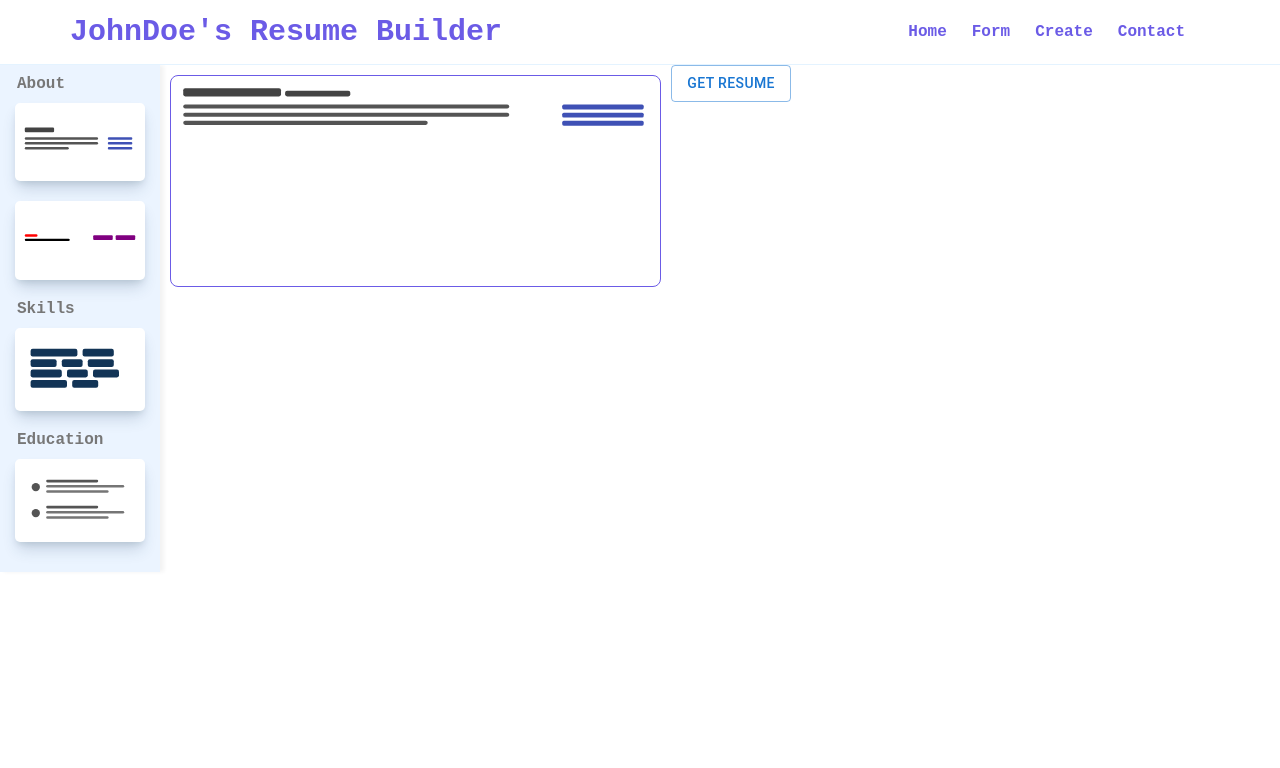
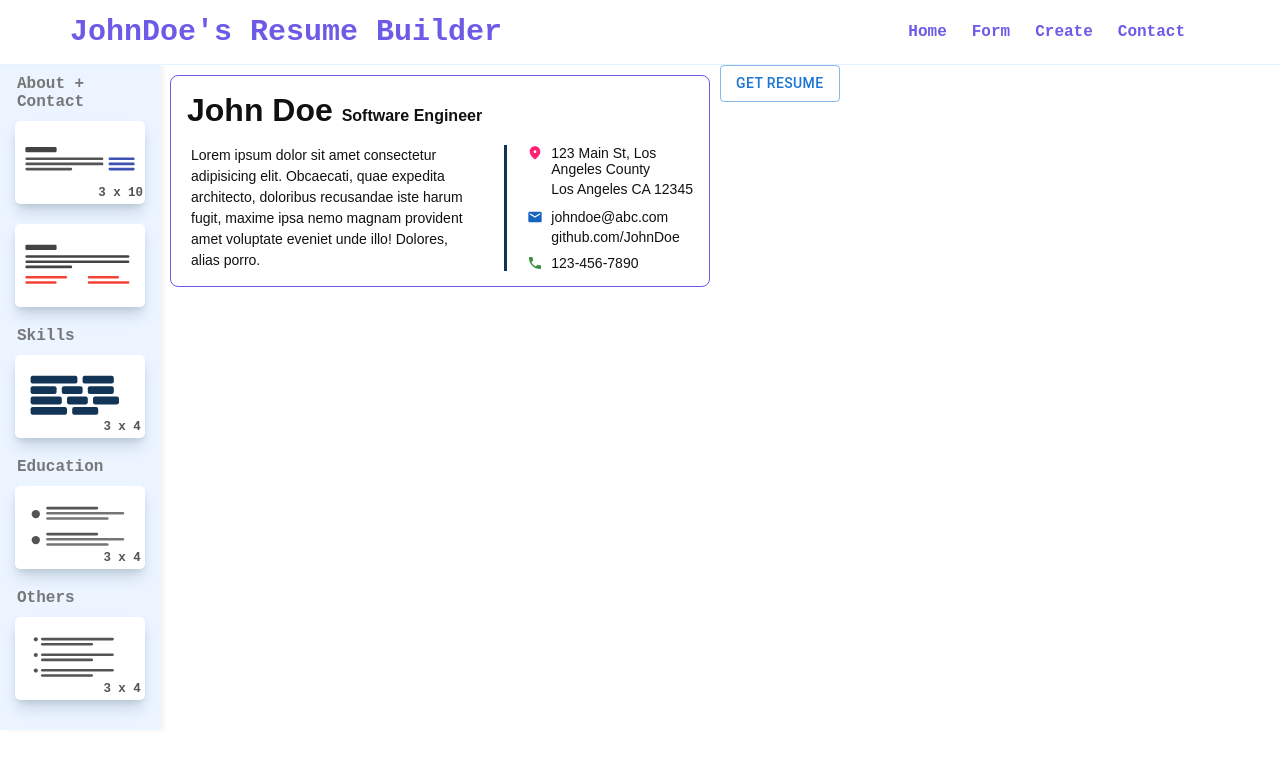
Before and after one commit to GourabPaul007/ResumeBuilder-Frontend, a React (Create React App) app: page /create in a window 1280 px wide. Shown: the top 768 px of the page. Built offline with nearby package versions, Linux system fonts and the light colour scheme.

Commit message:
fixed onLayoutChange, finally! added othersBlock1 & aboutBlock1 some minor changes

```diff
--- a/src/pages/CreatePage.css
+++ b/src/pages/CreatePage.css
@@ -15,10 +15,10 @@
 }
 
 .middleGrid {
-  width: 42%;
+  width: 46%;
 }
 
 .rightForm {
-  width: 50%;
+  width: 46%;
   z-index: 1;
 }
--- a/src/pages/CreatePage.tsx
+++ b/src/pages/CreatePage.tsx
@@ -14,34 +14,35 @@ import MiddleGrid from "./CreatePage/MiddleGrid";
 
 const CreatePage: React.FC = (props) => {
   // layout is an array of objects, see the demo for more complete usage
-  const [layout, setLayout] = React.useState<GridItem[]>([
+  // const [layout, setLayout] = React.useState<GridItem[]>([
+  //   { name: "about1()uuid()", i: "about1()uuid()", x: 0, y: 0, w: 10, h: 22, isResizable: false },
+  //   // { i: "education", x: 6, y: 22, w: 4, h: 24, isResizable: true },
+  //   // { i: "skills", x: 6, y: 46, w: 4, h: 24, isResizable: true },
+  //   // { i: "skills1", x: 6, y: 70, w: 4, h: 24, isResizable: true },
+  //   // { i: "projects", x: 2, y: 0, w: 2, h: 2 },
+  //   // { i: "others", x: 2, y: 2, w: 2, h: 2 },
+  //   // { i: "skills", x: 2, y: 4, w: 2, h: 2 },
+  // ]);
+
+  const [layout, setLayout] = React.useState<GridItem[]>([]);
+  const [items, setItems] = React.useState<GridItem[]>([
     { name: "about1()uuid()", i: "about1()uuid()", x: 0, y: 0, w: 10, h: 22, isResizable: false },
-    // { i: "education", x: 6, y: 22, w: 4, h: 24, isResizable: true },
-    // { i: "skills", x: 6, y: 46, w: 4, h: 24, isResizable: true },
-    // { i: "skills1", x: 6, y: 70, w: 4, h: 24, isResizable: true },
-    // { i: "projects", x: 2, y: 0, w: 2, h: 2 },
-    // { i: "others", x: 2, y: 2, w: 2, h: 2 },
-    // { i: "skills", x: 2, y: 4, w: 2, h: 2 },
-  ]);
-
-  const [items, setItems] = React.useState<{ name: string; x: number; y: number; w: number; h: number }[]>([
-    { name: "about1", x: 0, y: 0, w: 10, h: 22 },
   ]);
 
   // TODO: MAKE A COPY OF LAYOUT FOR STUFFS
   const makeItemsArray = (layout: any) => {
-    const newItems: { name: string; x: number; y: number; w: number; h: number }[] = [];
-    layout.forEach((element: any) => {
-      newItems.push({
-        name: element.i.substring(0, element.i.indexOf(" ")),
-        x: element.x,
-        y: element.y,
-        w: element.w,
-        h: element.h,
-      });
-    });
-    console.log(items);
-    setItems(newItems);
+    // const newItems: { name: string; x: number; y: number; w: number; h: number }[] = [];
+    // layout.forEach((element: any) => {
+    //   newItems.push({
+    //     name: element.i.substring(0, element.i.indexOf(" ")),
+    //     x: element.x,
+    //     y: element.y,
+    //     w: element.w,
+    //     h: element.h,
+    //   });
+    // });
+    // console.log(items);
+    // setItems(newItems);
   };
 
   function onLayoutChange(layout: GridItem[]) {
@@ -49,11 +50,10 @@ const CreatePage: React.FC = (props) => {
     console.log(layout);
   }
 
-  function addBlock(width: number = 1, height: number = 1, itemName: string) {
-    // let itemName = `test${layout.length}`;
+  function addItem(width: number = 1, height: number = 1, itemName: string) {
     itemName = itemName + "()uuid()" + uuidv1();
-    for (let i = 0; i < layout.length; i++) {
-      const element = layout[i];
+    for (let i = 0; i < items.length; i++) {
+      const element = items[i];
       if (
         element.i.substring(0, element.i.indexOf("()uuid()")) == itemName.substring(0, itemName.indexOf("()uuid()"))
       ) {
@@ -62,8 +62,8 @@ const CreatePage: React.FC = (props) => {
         return;
       }
     }
-    setLayout(
-      layout.concat({
+    setItems(
+      items.concat({
         name: itemName,
         i: itemName,
         x: Infinity,
@@ -74,7 +74,7 @@ const CreatePage: React.FC = (props) => {
       })
     );
     // onLayoutChange(layout);
-    console.log("pushed", layout);
+    console.log("pushed", items);
   }
 
   return (
@@ -83,10 +83,10 @@ const CreatePage: React.FC = (props) => {
 
       <div className="createPageWrapper">
         <div className="leftMenu">
-          <LeftMenu addBlock={addBlock} />
+          <LeftMenu addBlock={addItem} />
         </div>
         <div className="middleGrid">
-          <MiddleGrid layout={layout} onLayoutChange={onLayoutChange} />
+          <MiddleGrid layout={items} onLayoutChange={onLayoutChange} />
         </div>
         <div className="rightForm">
           <Button
@@ -98,7 +98,7 @@ const CreatePage: React.FC = (props) => {
                 headers: {
                   "Content-Type": "application/json", //This is required
                 },
-                body: JSON.stringify(makeItemsArray(layout)),
+                body: JSON.stringify(makeItemsArray(items)),
               })
                 .then((data) => {
                   console.log(data);
--- a/src/pages/CreatePage/LeftMenu.tsx
+++ b/src/pages/CreatePage/LeftMenu.tsx
@@ -3,6 +3,7 @@ import { makeStyles } from "@mui/styles";
 import * as React from "react";
 import { AboutIcon1, AboutIcon2 } from "./icons/aboutIcons";
 import { EducationIcon1 } from "./icons/educationIcons";
+import { OthersIcon1 } from "./icons/othersIcons";
 import { SkillsIcon1 } from "./icons/skillsIcons";
 
 const useStyles = makeStyles((theme) => ({
@@ -52,20 +53,28 @@ const LeftMenu: React.FC<LeftMenuProps> = (props) => {
           boxShadow: "4px 0px 4px 0px rgba(0, 0, 0, 0.05)",
         }}
       >
-        <div style={{ marginLeft: 12, color: "#777" }}>About</div>
+        {/* About + Contact */}
+        <div style={{ marginLeft: 12, color: "#777" }}>About + Contact</div>
         <div className={styles.eachIcon} onClick={() => props.addBlock(10, 6, "about1")}>
           <AboutIcon1 />
         </div>
         <div className={styles.eachIcon} onClick={() => props.addBlock(2, 2, "about2")}>
           <AboutIcon2 />
         </div>
+        {/* Skills */}
         <div style={{ marginLeft: 12, color: "#777" }}>Skills</div>
         <div className={styles.eachIcon} onClick={() => props.addBlock(4, 20, "skills1")}>
           <SkillsIcon1 />
         </div>
+        {/* Educations */}
         <div style={{ marginLeft: 12, color: "#777" }}>Education</div>
         <div className={styles.eachIcon} onClick={() => props.addBlock(4, 20, "educations1")}>
           <EducationIcon1 />
+        </div>
+        {/* Others */}
+        <div style={{ marginLeft: 12, color: "#777" }}>Others</div>
+        <div className={styles.eachIcon} onClick={() => props.addBlock(4, 20, "others1")}>
+          <OthersIcon1 />
         </div>
       </div>
     </>
--- a/src/pages/CreatePage/MiddleGrid.tsx
+++ b/src/pages/CreatePage/MiddleGrid.tsx
@@ -10,6 +10,8 @@ import { SkillsBlueprint1 } from "./blueprints/skillsBlueprints";
 import { SkillsBlock1 } from "./blocks/skillsBlocks";
 import { makeStyles } from "@mui/styles";
 import { EducationBlock1 } from "./blocks/educationBlocks";
+import { OthersBlock1 } from "./blocks/othersBlocks";
+import { AboutWithContactBlock1, AboutWithContactBlock2 } from "./blocks/aboutBlocks";
 // import ResponsiveReactGridLayout from "react-grid-layout";
 const ResponsiveReactGridLayout = WidthProvider(Responsive);
 
@@ -58,10 +60,10 @@ const MiddleGrid: React.FC<MiddleGridProps> = (props) => {
       </ReactGridLayout> */}
       <ResponsiveReactGridLayout
         className="layout"
-        // onLayoutChange={props.onLayoutChange}
+        onLayoutChange={props.onLayoutChange}
         // onResizeStop={props.onLayoutChange}
-        onDragStop={props.onLayoutChange}
-        onDrop={props.onLayoutChange}
+        // onDragStop={props.onLayoutChange}
+        // onDrop={props.onLayoutChange}
         autoSize={false}
         rowHeight={0.1}
         breakpoints={{ lg: 1200, md: 996, sm: 768, xs: 480, xxs: 0 }}
@@ -87,7 +89,10 @@ function getItemBlueprint(name: string): React.ReactNode {
 
   switch (name) {
     case "about1":
-      return <AboutBlueprint1 />;
+      return <AboutWithContactBlock1 />;
+
+    case "about2":
+      return <AboutWithContactBlock2 />;
 
     case "skills1":
       return <SkillsBlock1 />;
@@ -95,6 +100,9 @@ function getItemBlueprint(name: string): React.ReactNode {
     case "educations1":
       return <EducationBlock1 />;
 
+    case "others1":
+      return <OthersBlock1 />;
+
     default:
       break;
   }
--- /dev/null
+++ b/src/pages/CreatePage/blocks/aboutBlocks.tsx
@@ -0,0 +1,107 @@
+import React from "react";
+import { v1 as uuidv1 } from "uuid";
+
+import LocationOnRoundedIcon from "@mui/icons-material/LocationOnRounded";
+import EmailRoundedIcon from "@mui/icons-material/EmailRounded";
+import PhoneIcon from "@mui/icons-material/Phone";
+
+const checkHyperlink = (text: string) => {
+  return text;
+};
+
+const about = {
+  name: "John Doe",
+  profession: "Software Engineer",
+  about: `Lorem ipsum dolor sit amet consectetur adipisicing elit. Obcaecati, quae expedita architecto, doloribus recusandae iste harum fugit, maxime ipsa nemo magnam provident amet voluptate eveniet unde illo! Dolores, alias porro.`,
+};
+
+const contact = {
+  emails: ["johndoe@abc.com", "github.com/JohnDoe"],
+  phno: ["123-456-7890"],
+  address: "123 Main St, Los Angeles County",
+  cityZip: "Los Angeles CA 12345",
+};
+
+export const AboutWithContactBlock1: React.FC = () => {
+  return (
+    <div style={{ margin: 16, fontFamily: "sans-serif", color: "#111" }}>
+      <h1 style={{ fontWeight: 600, marginBottom: 0, display: "inline-block" }}>{about.name}</h1>
+      <p style={{ display: "inline-block" }}>&nbsp;&nbsp;{about.profession}</p>
+      <div style={{ display: "flex", flexDirection: "row", fontWeight: 500, fontSize: 14, marginTop: 16 }}>
+        {/* the about extra */}
+        <div style={{ paddingRight: 4, paddingLeft: 4, flex: "60%" }}>
+          <p>{about.about}</p>
+        </div>
+        <div style={{ flex: "2%" }}></div>
+
+        {/* the contact section */}
+        <div
+          className="ps-3"
+          style={{
+            marginLeft: 10,
+            marginTop: 0,
+            marginBottom: 6,
+            paddingLeft: 20,
+            borderLeft: "3px solid #123456",
+            flex: "38%",
+          }}
+        >
+          <div style={{ display: "flex", marginBottom: 8 }}>
+            <LocationOnRoundedIcon style={{ color: "#FF2071", fontSize: 16 }} />
+            <div>
+              <div style={{ margin: "0px 0px 4px 8px" }}>{contact.address}</div>
+              <div style={{ margin: "0px 0px 4px 8px" }}>{contact.cityZip}</div>
+            </div>
+          </div>
+
+          <div style={{ display: "flex", marginBottom: 6 }}>
+            <EmailRoundedIcon style={{ color: "#1565c0", fontSize: 16, marginRight: 8 }} />
+            {/* emails, for flex reasons */}
+            <div>
+              {contact.emails.map((element) => (
+                <div key={element + uuidv1} style={{ margin: "0px 0px 4px 0px" }}>
+                  {checkHyperlink(element)}
+                </div>
+              ))}
+            </div>
+          </div>
+          <div style={{ display: "flex", alignItems: "center" }}>
+            <PhoneIcon style={{ color: "#388e3c", fontSize: 16, marginRight: 8 }} />
+            {contact.phno}
+          </div>
+        </div>
+      </div>
+    </div>
+  );
+};
+
+export const AboutWithContactBlock2: React.FC = () => {
+  return (
+    <div style={{ margin: 8, fontFamily: "sans-serif" }}>
+      <h2 style={{ fontWeight: 600, color: "#123456" }}>Other Skills & Activities</h2>
+      <div style={{ marginTop: 16, paddingLeft: 8 }}>
+        {[
+          "Lorem ipsum dolor sit amet consectetur.",
+          " adipisicing Nulla repellat dolorum earum, accusantium exercit ationem.",
+          "officiis distinctio ipsa officia soluta minus ideaque fuga.",
+        ].map((eachLine: string) => {
+          return (
+            <div
+              key={eachLine + uuidv1}
+              style={{
+                display: "flex",
+                flexDirection: "row",
+                justifyContent: "start",
+                alignItems: "start",
+                marginBottom: 6,
+              }}
+            >
+              <div>&bull;&nbsp;</div>
+              <div style={{ fontSize: 14, fontWeight: 500, color: "#434343" }}>{eachLine}</div>
+            </div>
+          );
+        })}
+      </div>
+    </div>
+  );
+};
--- /dev/null
+++ b/src/pages/CreatePage/blocks/othersBlocks.tsx
@@ -0,0 +1,33 @@
+import React from "react";
+import { v1 as uuidv1 } from "uuid";
+
+export const OthersBlock1: React.FC = () => {
+  return (
+    <div style={{ margin: 12, fontFamily: "sans-serif" }}>
+      <h2 style={{ fontWeight: 600, color: "#123456" }}>Other Skills & Activities</h2>
+      <div style={{ marginTop: 16, paddingLeft: 8, fontSize: 14 }}>
+        {[
+          "Lorem ipsum dolor sit amet consectetur.",
+          " adipisicing Nulla repellat dolorum earum, accusantium exercit ationem.",
+          "officiis distinctio ipsa officia soluta minus ideaque fuga.",
+        ].map((eachLine: string) => {
+          return (
+            <div
+              key={eachLine + uuidv1}
+              style={{
+                display: "flex",
+                flexDirection: "row",
+                justifyContent: "start",
+                alignItems: "start",
+                marginBottom: 6,
+              }}
+            >
+              <div>&bull;&nbsp;</div>
+              <div style={{ fontWeight: 500, color: "#434343" }}>{eachLine}</div>
+            </div>
+          );
+        })}
+      </div>
+    </div>
+  );
+};
--- a/src/pages/CreatePage/icons/aboutIcons.tsx
+++ b/src/pages/CreatePage/icons/aboutIcons.tsx
@@ -4,27 +4,37 @@ import React from "react";
 // var(--main-500)
 export const AboutIcon1: React.FC = () => {
   return (
-    <svg fill="none" viewBox="0 0 266 150">
+    <svg fill="none" viewBox="0 0 250 150">
       {/* <path fill="none" d="M0 0h266v150H0z" /> */}
       <rect x={20} y={50} width={60} height={10} rx={2.5} fill="#434343" />
       <rect x={20} y={70} width={150} height={5} rx={2.5} fill="#545454" />
       <rect x={20} y={80} width={150} height={5} rx={2.5} fill="#545454" />
       <rect x={20} y={90} width={90} height={5} rx={2.5} fill="#545454" />
-      <rect x={190} y={70} width={50} height={5} rx={2} fill="#3f51b5" />
-      <rect x={190} y={80} width={50} height={5} rx={2} fill="#3f51b5" />
-      <rect x={190} y={90} width={50} height={5} rx={2} fill="#3f51b5" />
+      <rect x={180} y={70} width={50} height={5} rx={2} fill="#3f51b5" />
+      <rect x={180} y={80} width={50} height={5} rx={2} fill="#3f51b5" />
+      <rect x={180} y={90} width={50} height={5} rx={2} fill="#3f51b5" />
+      {/* the size text on bottom */}
+      <text x="160" y="145" style={{ fontWeight: "bold", fontSize: 24 }} fill="#545454">
+        3 x 10
+      </text>
     </svg>
   );
 };
 
 export const AboutIcon2: React.FC = () => {
   return (
-    <svg fill="none" viewBox="0 0 266 150">
-      <path fill="none" d="M0 0h266v150H0z" />
-      <rect x={20} y={68} width={26} height={5} rx={2.5} fill="red" />
-      <rect x={20} y={77} width={92} height={5} rx={2.5} fill="black" />
-      <rect x={206} y={70} width={40} height={10} rx={2} fill="purple" />
-      <rect x={160} y={70} width={40} height={10} rx={2} fill="purple" />
+    <svg fill="none" viewBox="0 0 250 150">
+      {/* the name & title */}
+      <rect x={20} y={40} width={60} height={10} rx={2.5} fill="#434343" />
+      {/* the about */}
+      <rect x={20} y={60} width={200} height={5} rx={2.5} fill="#434343" />
+      <rect x={20} y={70} width={200} height={5} rx={2.5} fill="#434343" />
+      <rect x={20} y={80} width={90} height={5} rx={2.5} fill="#434343" />
+      {/* the contact */}
+      <rect x={20} y={100} width={80} height={5} rx={2} fill="#F44336" />
+      <rect x={140} y={100} width={60} height={5} rx={2} fill="#F44336" />
+      <rect x={20} y={110} width={60} height={5} rx={2} fill="#F44336" />
+      <rect x={140} y={110} width={80} height={5} rx={2} fill="#F44336" />
     </svg>
   );
 };
--- a/src/pages/CreatePage/icons/educationIcons.tsx
+++ b/src/pages/CreatePage/icons/educationIcons.tsx
@@ -8,12 +8,15 @@ export const EducationIcon1: React.FC = () => {
       <rect x={60} y={40} width={100} height={5} rx={2.5} fill="#545454" />
       <rect x={60} y={50} width={150} height={5} rx={2.5} fill="#757575" />
       <rect x={60} y={60} width={120} height={5} rx={2.5} fill="#757575" />
-
       {/* 2nd education block */}
       <circle cx={40} cy={104} r={8} fill="#545454" />
       <rect x={60} y={90} width={100} height={5} rx={2.5} fill="#545454" />
       <rect x={60} y={100} width={150} height={5} rx={2.5} fill="#757575" />
       <rect x={60} y={110} width={120} height={5} rx={2.5} fill="#757575" />
+      {/* the size text on bottom */}
+      <text x="170" y="145" style={{ fontWeight: "bold", fontSize: 24 }} fill="#545454">
+        3 x 4
+      </text>
     </svg>
   );
 };
--- /dev/null
+++ b/src/pages/CreatePage/icons/othersIcons.tsx
@@ -0,0 +1,25 @@
+import React from "react";
+
+export const OthersIcon1: React.FC = () => {
+  return (
+    <svg fill="none" viewBox="0 0 250 150">
+      {/* 1st others line */}
+      <circle cx={40} cy={43} r={4} fill="#545454" />
+      <rect x={50} y={40} width={140} height={5} rx={2.5} fill="#545454" />
+      <rect x={50} y={50} width={100} height={5} rx={2.5} fill="#545454" />
+      {/* 2nd others line */}
+      <circle cx={40} cy={73} r={4} fill="#545454" />
+      <rect x={50} y={70} width={140} height={5} rx={2.5} fill="#545454" />
+      <rect x={50} y={80} width={100} height={5} rx={2.5} fill="#545454" />
+      {/* 3rd others line */}
+      <circle cx={40} cy={103} r={4} fill="#545454" />
+      <rect x={50} y={100} width={140} height={5} rx={2.5} fill="#545454" />
+      <rect x={50} y={110} width={100} height={5} rx={2.5} fill="#545454" />
+
+      {/* the size text on bottom */}
+      <text x="170" y="145" style={{ fontWeight: "bold", fontSize: 24 }} fill="#545454">
+        3 x 4
+      </text>
+    </svg>
+  );
+};
--- a/src/pages/CreatePage/icons/skillsIcons.tsx
+++ b/src/pages/CreatePage/icons/skillsIcons.tsx
@@ -17,6 +17,10 @@ export const SkillsIcon1: React.FC = () => {
       {/* 4th row */}
       <rect x={30} y={100} width={70} height={15} rx={4} fill="#123456" />
       <rect x={110} y={100} width={50} height={15} rx={4} fill="#123456" />
+      {/* the size text on bottom */}
+      <text x="170" y="145" style={{ fontWeight: "bold", fontSize: 24 }} fill="#545454">
+        3 x 4
+      </text>
     </svg>
   );
 };
```
Also changed, not shown: src/pages/CreatePage/blocks/educationBlocks.tsx (+9 -10 lines), src/pages/CreatePage/blocks/skillsBlocks.tsx (+4 -3 lines).
